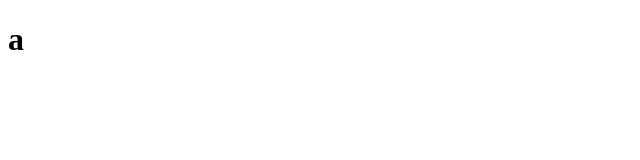
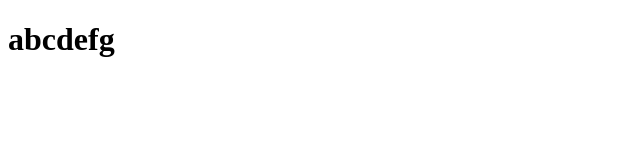
Before and after one commit to suzuki-r2512-bot/portfolios, a plain HTML site: page sample/index.html in a window 1280 px wide. Shown: the whole page, without its empty margins (0-640 px from the left). Drawn offline with Linux system fonts and the light colour scheme.

Commit message:
Add files via upload

```diff
--- a/sample/index.html
+++ b/sample/index.html
@@ -4,6 +4,6 @@
         <title>GithubPages</title>
     </head>
     <body>
-        <h1>a</h1>
+        <h1>abcdefg</h1>
     </body>
 </html>
```
